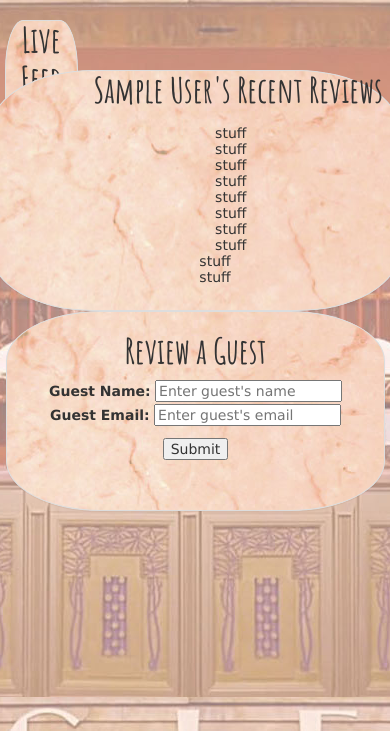
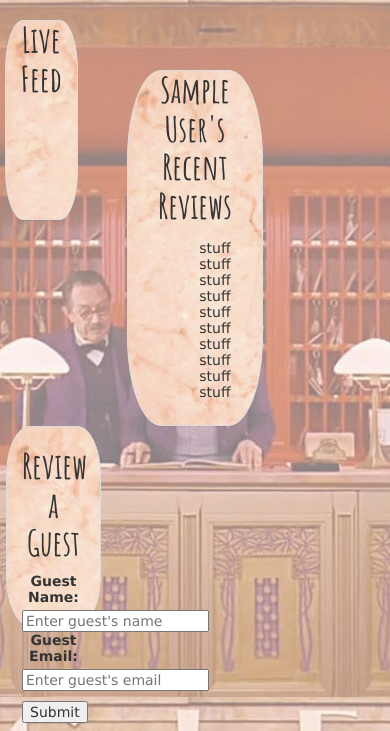
Before and after one commit to seanhaughey/guest-advisor, a Node server app: page /users in a window 390 px wide. Shown: the part 113-844 px from the top of the page. Run offline with Node 20, Linux system fonts and the light colour scheme; the visitor is signed in with stand-in values (Sample User, id 1); some libraries are stand-ins or nearby versions.

Commit message:
made design more responsize

```diff
--- a/views/guest.ejs
+++ b/views/guest.ejs
@@ -1,6 +1,6 @@
 <% include ./partials/header %>
 
-        <div class="panel panel-default col-md-4" id="guest_recent">
+        <div class="panel panel-default col-md-4 col-sm-4 col-xs-4" id="guest_recent">
           <div>
             <h2 style="text-align: center" class="panel-title"><%= guest.name %>'s Recent Reviews</h2>
           </div>
@@ -38,7 +38,7 @@
               <option value="4">4</option>
               <option value="5">5</option>
             </select></br>
-            <div id="spacer" class="row col-md-12"></div>
+            <div id="spacer" class="row col-md-12 col-sm-12 col-xs-12"></div>
             <input type="submit" value="Submit" />
          </fieldset>
       </form>
--- a/views/user.ejs
+++ b/views/user.ejs
@@ -1,6 +1,6 @@
 <% include ./partials/header %>
 
-        <div class="panel panel-default col-md-4" id="user_rev">
+        <div class="panel panel-default col-md-4 col-sm-4 col-xs-4" id="user_rev">
           <div >
             <h2 id="user_recent_reviews" class="panel-title"><%= user.name %>'s Recent Reviews</h2>
           </div>
@@ -19,7 +19,7 @@
           </div>
         </div>
     </div>
-    <div class="row panel panel-default col-md-3" id="review_panel">
+    <div class="row panel panel-default col-md-3 col-sm-3 col-xs-3" id="review_panel">
 <!--         <div class="panel-heading">
  -->            <form style="text-align: center" action="/users" method="post">
                 <h3 class="review_guest">Review a Guest</h3>
@@ -29,7 +29,7 @@
                     <br />
                     <label for="email">Guest Email:</label>
                     <input type="email" id="email" name="email" placeholder="Enter guest's email" /></br>
-                    <div id="spacer" class="row col-md-12"></div>
+                    <div id="spacer" class="row col-md-12 col-sm-12 col-xs-12"></div>
                     <input type="submit" value="Submit" />
                 </fieldset>
             </form>
```
